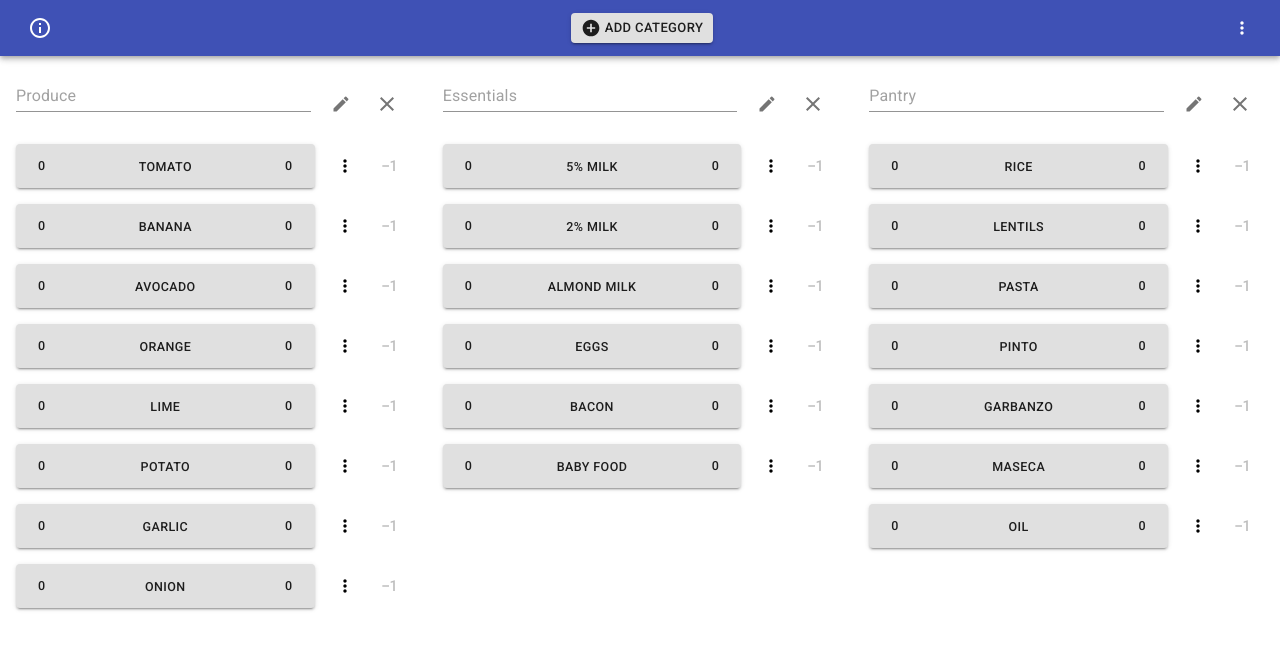
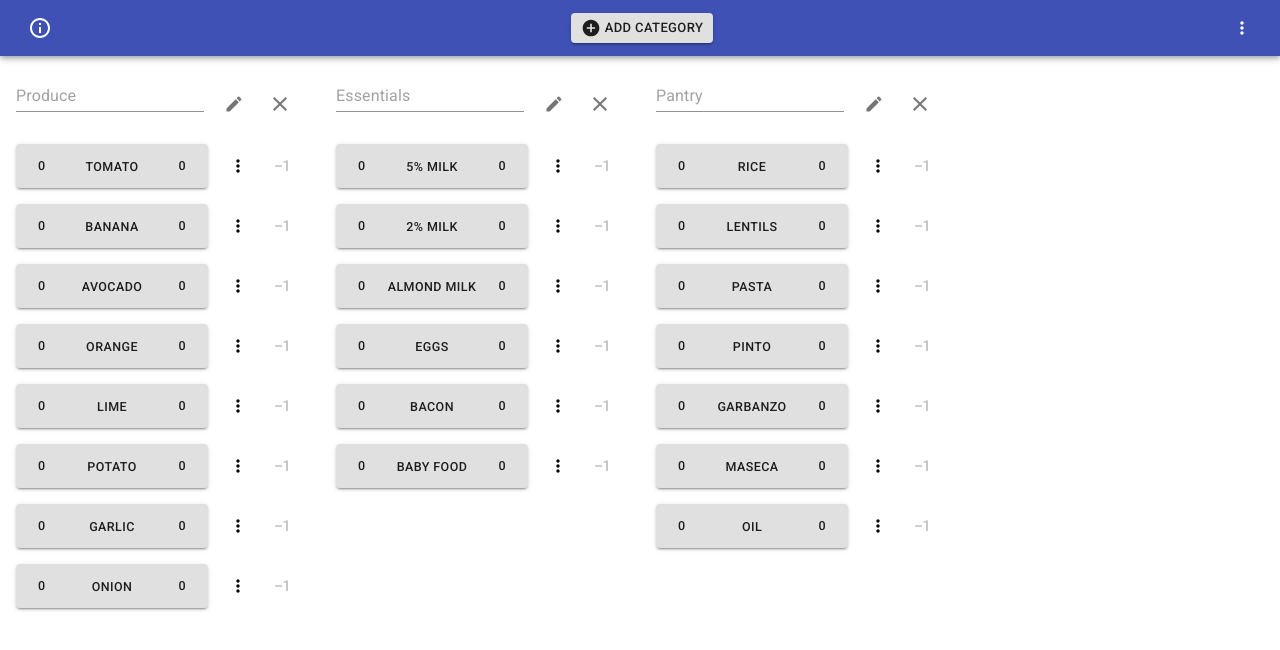
Before and after one commit to magistrula/item-counter, a Next.js app: page / in a window 1280 px wide. Shown: the top 650 px of the page. Built offline with nearby package versions, Linux system fonts and the light colour scheme.

Commit message:
Update grid column sizes

```diff
--- a/components/counter.js
+++ b/components/counter.js
@@ -179,7 +179,7 @@
       <Box mt={3} mx={2}>
         <Grid container spacing={4}>
           {categories.map((category, idx) => (
-            <Grid item key={category.name} xs={12} sm={12} md={6} lg={4}>
+            <Grid item key={category.name} xs={12} sm={6} md={4} lg={3}>
               <OrderCounterCategory
                 index={idx}
                 name={category.name}
```
